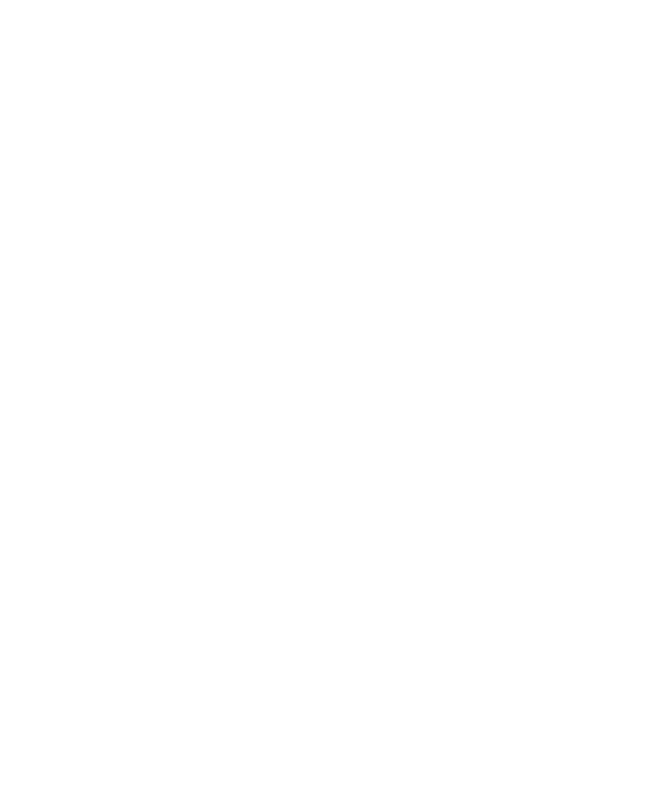
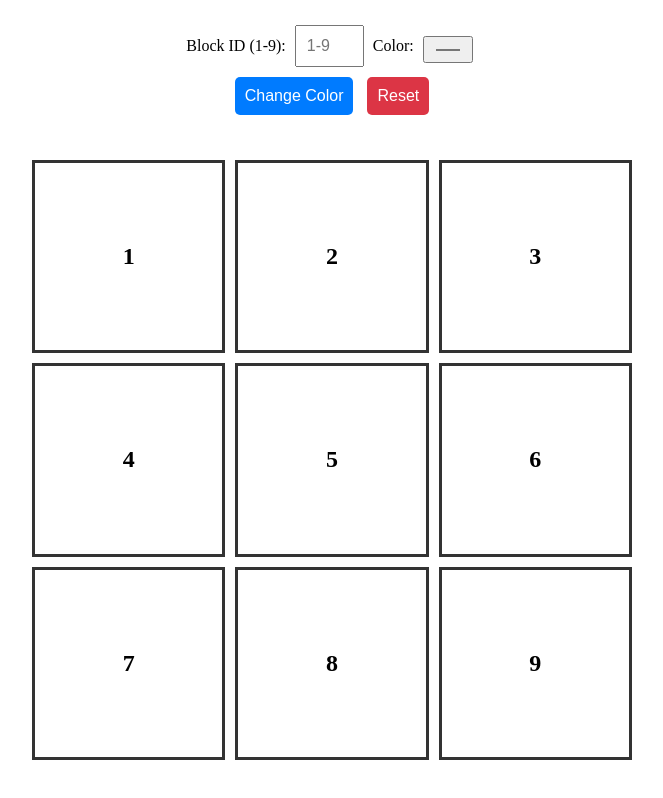
Before and after one commit to acciojob/Replit-Asian-Paints-noumantannu06-glitch, a website: page main.html in a window 1280 px wide. Shown: the whole page, without its empty margins (308-971 px from the left). Drawn offline with Linux system fonts and the light colour scheme.

Commit message:
created a submission

```diff
--- a/main.html
+++ b/main.html
@@ -8,6 +8,29 @@
 
 <body>
 	<!-- the entire body must be written by student -->
+	 <div class="controls">
+        <label for="block_id">Block ID (1-9):</label>
+        <input type="number" id="block_id" min="1" max="9" placeholder="1-9">
+
+        <label for="colour_id">Color:</label>
+        <input type="color" id="colour_id" value="#ff0000">
+
+        <br>
+        <button id="change_button">Change Color</button>
+        <button id="Reset">Reset</button>
+    </div>
+
+    <div id="grid-container">
+        <div class="grid-item" id="1">1</div>
+        <div class="grid-item" id="2">2</div>
+        <div class="grid-item" id="3">3</div>
+        <div class="grid-item" id="4">4</div>
+        <div class="grid-item" id="5">5</div>
+        <div class="grid-item" id="6">6</div>
+        <div class="grid-item" id="7">7</div>
+        <div class="grid-item" id="8">8</div>
+        <div class="grid-item" id="9">9</div>
+    </div>
     <script type="text/javascript" src="./script.js">
 </script>
 
--- a/script.js
+++ b/script.js
@@ -1 +1,43 @@
 //your JS code here. If required.
+// Get all required elements
+        const gridContainer = document.getElementById('grid-container');
+        const changeButton = document.getElementById('change_button');
+        const resetButton = document.getElementById('Reset');
+        const blockIdInput = document.getElementById('block_id');
+        const colorIdInput = document.getElementById('colour_id');
+
+        // Change color functionality
+        changeButton.addEventListener('click', function() {
+            const blockId = blockIdInput.value;
+            const color = colorIdInput.value;
+
+            // Validate block ID
+            if (!blockId || blockId < 1 || blockId > 9 || isNaN(blockId)) {
+                alert('Please enter a valid block ID (1-9)');
+                return;
+            }
+
+            // First reset all grids to transparent
+            const allGridItems = document.querySelectorAll('.grid-item');
+            allGridItems.forEach(item => {
+                item.style.backgroundColor = 'transparent';
+            });
+
+            // Change specific grid item color
+            const targetGrid = document.getElementById(blockId);
+            if (targetGrid) {
+                targetGrid.style.backgroundColor = color;
+            }
+        });
+
+        // Reset functionality
+        resetButton.addEventListener('click', function() {
+            const allGridItems = document.querySelectorAll('.grid-item');
+            allGridItems.forEach(item => {
+                item.style.backgroundColor = 'transparent';
+            });
+
+            // Clear inputs
+            blockIdInput.value = '';
+            colorIdInput.value = '#ff0000';
+        });
--- a/styles.css
+++ b/styles.css
@@ -1 +1,53 @@
 /*  your css code here. If applicable */
+#grid-container {
+            display: grid;
+            grid-template-columns: repeat(3, 1fr);
+            gap: 10px;
+            max-width: 600px;
+            margin: 20px auto;
+            padding: 20px;
+        }
+
+        .grid-item {
+            aspect-ratio: 1;
+            display: flex;
+            align-items: center;
+            justify-content: center;
+            font-weight: bold;
+            font-size: 24px;
+            border: 3px solid #333;
+            background-color: transparent;
+            cursor: pointer;
+            transition: background-color 0.3s ease;
+        }
+
+        input, button {
+            padding: 10px;
+            margin: 5px;
+            font-size: 16px;
+        }
+
+        button {
+            background-color: #007bff;
+            color: white;
+            border: none;
+            cursor: pointer;
+            border-radius: 5px;
+        }
+
+        button:hover {
+            background-color: #0056b3;
+        }
+
+        #Reset {
+            background-color: #dc3545;
+        }
+
+        #Reset:hover {
+            background-color: #c82333;
+        }
+
+        .controls {
+            text-align: center;
+            margin: 20px;
+        }
```
